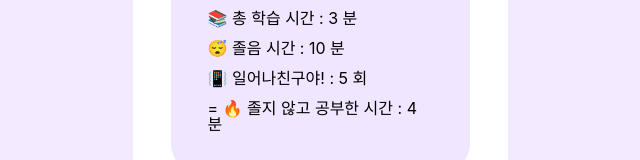
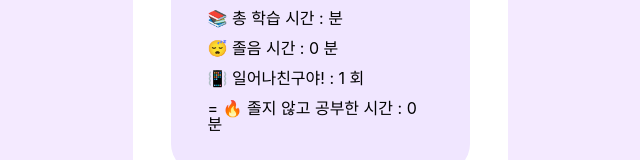
Before and after one commit to uehddms/wakeupbuddy, a React (Vite) app: page /result in a window 1280 px wide. Shown: the part 538-698 px from the top of the page, without its empty margins (320-960 px from the left). Built offline with nearby package versions, Linux system fonts and the light colour scheme; a web font is replaced by a local one.

Commit message:
Fix: result에서 duration 받도록 수정

```diff
--- a/src/page/DetectingPage.jsx
+++ b/src/page/DetectingPage.jsx
@@ -9,7 +9,7 @@ import Button from "../components/common/Button";
 const DetectingPage = () => {
   const navigate = useNavigate();
   const username = localStorage.getItem("username");
-  const initialMinutes = parseInt(localStorage.getItem("studyTime"), 10) || 0;
+  const initialMinutes = parseInt(localStorage.getItem("duration"), 10) || 0;
   // localStorage.setItem("initialMinutes", 70);
   // const initialMinutes = localStorage.getItem("initialMinutes");
 
--- a/src/page/ResultPage.jsx
+++ b/src/page/ResultPage.jsx
@@ -4,13 +4,21 @@ import TitleText from "../components/common/TitleText";
 import ResultBox from "../components/result/ResultBox";
 import SampleImg from "../assets/img/sample-graph.png";
 
-const MOCKRESULT = [
-  { id: 1, graph: SampleImg, total: 3, drowsiness: 10, vibe: 5, study: 4 },
-];
-
 const ResultPage = () => {
   const username = localStorage.getItem("username");
-  const [resultInfo, setResultInfo] = useState(MOCKRESULT);
+  const duration = localStorage.getItem("duration");
+
+  const resultInfo = [
+    {
+      id: 1,
+      graph: SampleImg,
+      total: duration,
+      drowsiness: duration * 0.6,
+      vibe: Math.floor(Math.random() * duration) + 1,
+      study: duration * 0.4,
+    },
+  ];
+
   return (
     <div>
       {resultInfo.map((result) => (
--- a/src/page/WritingReport.jsx
+++ b/src/page/WritingReport.jsx
@@ -1,10 +1,23 @@
-import React from "react";
+import React, { useEffect } from "react";
 import styled from "styled-components";
 import { BeatLoader } from "react-spinners";
 import TitleText from "../components/common/TitleText";
+import { useNavigate } from "react-router-dom";
 
 const WritingReport = () => {
+  const navigate = useNavigate();
   const username = localStorage.getItem("username");
+
+  useEffect(() => {
+    const timer = setTimeout(() => {
+      setTimeout(() => {
+        navigate("/result");
+      }, 2000);
+    }, 2000);
+
+    return () => clearTimeout(timer);
+  }, [navigate]);
+
   return (
     <div>
       <Wrapper>
```
